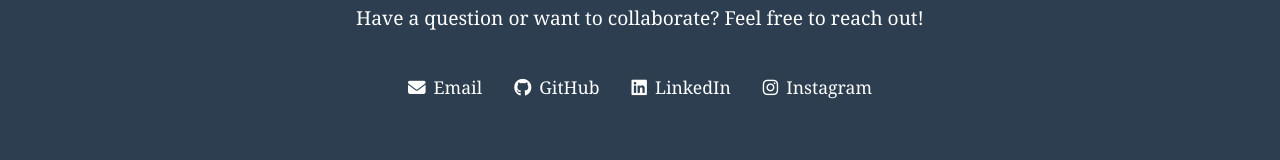
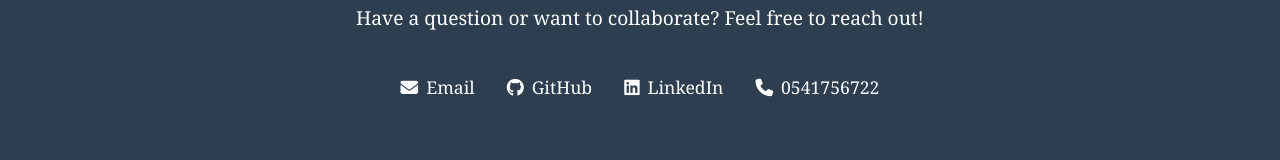
Before and after one commit to Froxxtt-dev/Portfolio1, a plain HTML site: page index.html in a window 1280 px wide. Shown: the part 3803-3963 px from the top of the page. Drawn offline with Linux system fonts and the light colour scheme.

Commit message:
Update index.html

```diff
--- a/index.html
+++ b/index.html
@@ -38,7 +38,7 @@
                 <h3>My Skills</h3>
                 <ul class="skills-list">
                     <li>Customer Relationship Management (CRM)</li>
-                     <li>Adobe Photoshop</li><li>Web Design (HTML, CSS, JS)</li>
+                    <li>Adobe Photoshop</li><li>Web Design (HTML, CSS, JS)</li>
                     <li>Strong Communication & Interpersonal Skills</li>
                     <li>Microsoft Office Suite (Excel, Word, PowerPoint)</li>
                     <li>Proficient in TallyPrime</li>
@@ -88,7 +88,7 @@
             <a href="https://mailto:sarfobright109@gmail.com" class="contact-link"><i class="fas fa-envelope"></i> Email</a>
             <a href="https://github.com/Froxxtt-dev" target="_blank" class="contact-link"><i class="fab fa-github"></i> GitHub</a>
             <a href="https://linkedin.com/in/sarfo-bright-91b966210" target="_blank" class="contact-link"><i class="fab fa-linkedin"></i> LinkedIn</a>
-            <a href="https://www.instagram.com/crea_tivefrost/" target="_blank" class="contact-link"><i class="fab fa-instagram"></i> Instagram</a>
+            <a href="tel:+233541756722" class="contact-link"><i class="fas fa-phone"></i> 0541756722</a>
         </div>
     </section>
 
```
